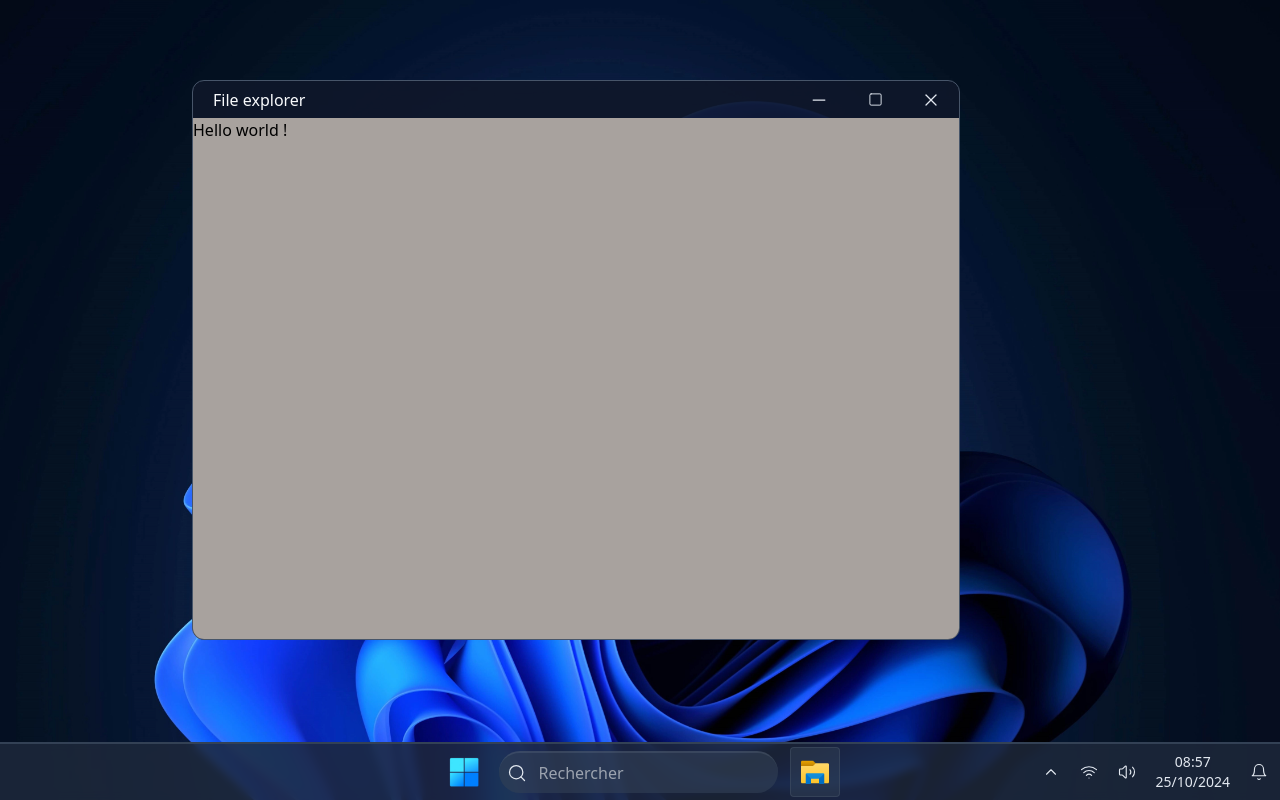
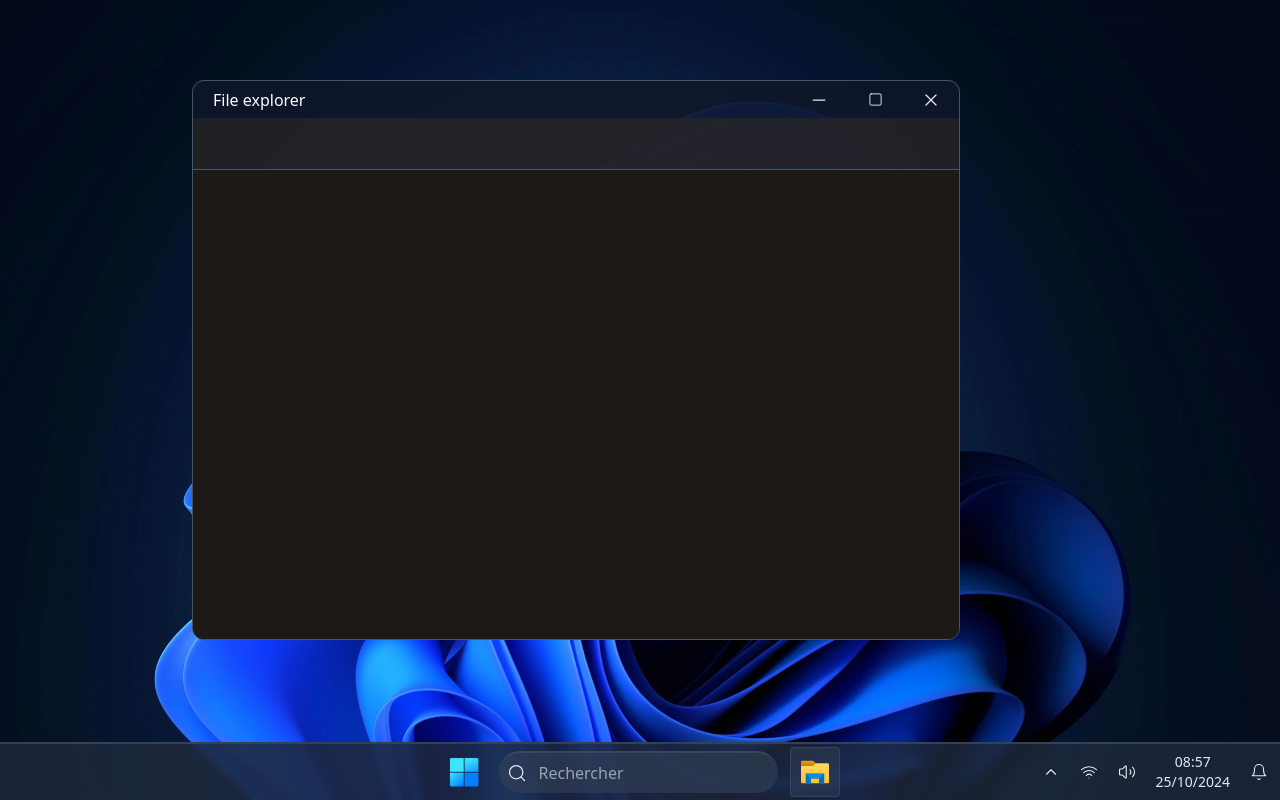
Before and after one commit to ZukaBri3k/portfolio-windows, a React (Vite) app: page / in a window 1280 px wide. Both pictures are taken after a click on the button 814 px from the left and 772 px from the top of the page. Built offline with nearby package versions, Linux system fonts and the light colour scheme.

Commit message:
(add) : ajout d'un début de style pour la fenêtre d'explorateur de fichier

```diff
--- a/src/windows/FileExplorer.tsx
+++ b/src/windows/FileExplorer.tsx
@@ -5,8 +5,11 @@ import {WindowWrapper} from "@/components/WindowWrapper.tsx";
 export function FileExplorer() {
   return createPortal(
       <WindowWrapper title="File explorer" window="fileExplorerMenu">
-        <div className="w-full h-full bg-stone-400">
-          <h1>Hello world !</h1>
+        <div className="w-full h-full flex flex-col">
+          <div className="h-14 bg-stone-800/75 w-full">
+
+          </div>
+          <div className="h-full w-full bg-stone-900 border-t-[0.5px] border-t-slate-600"></div>
         </div>
       </WindowWrapper>, document.getElementById("window") as HTMLElement);
 }
```
